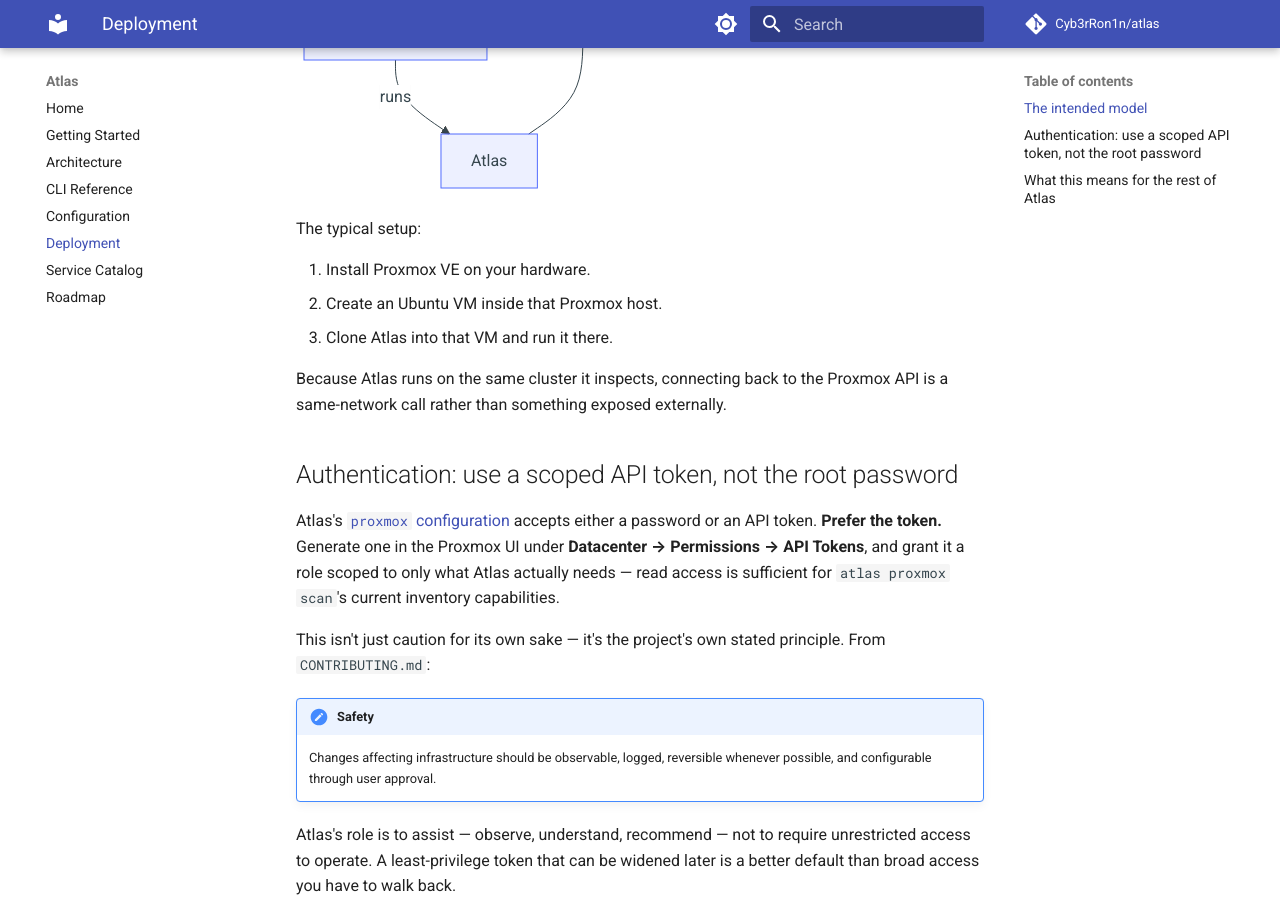
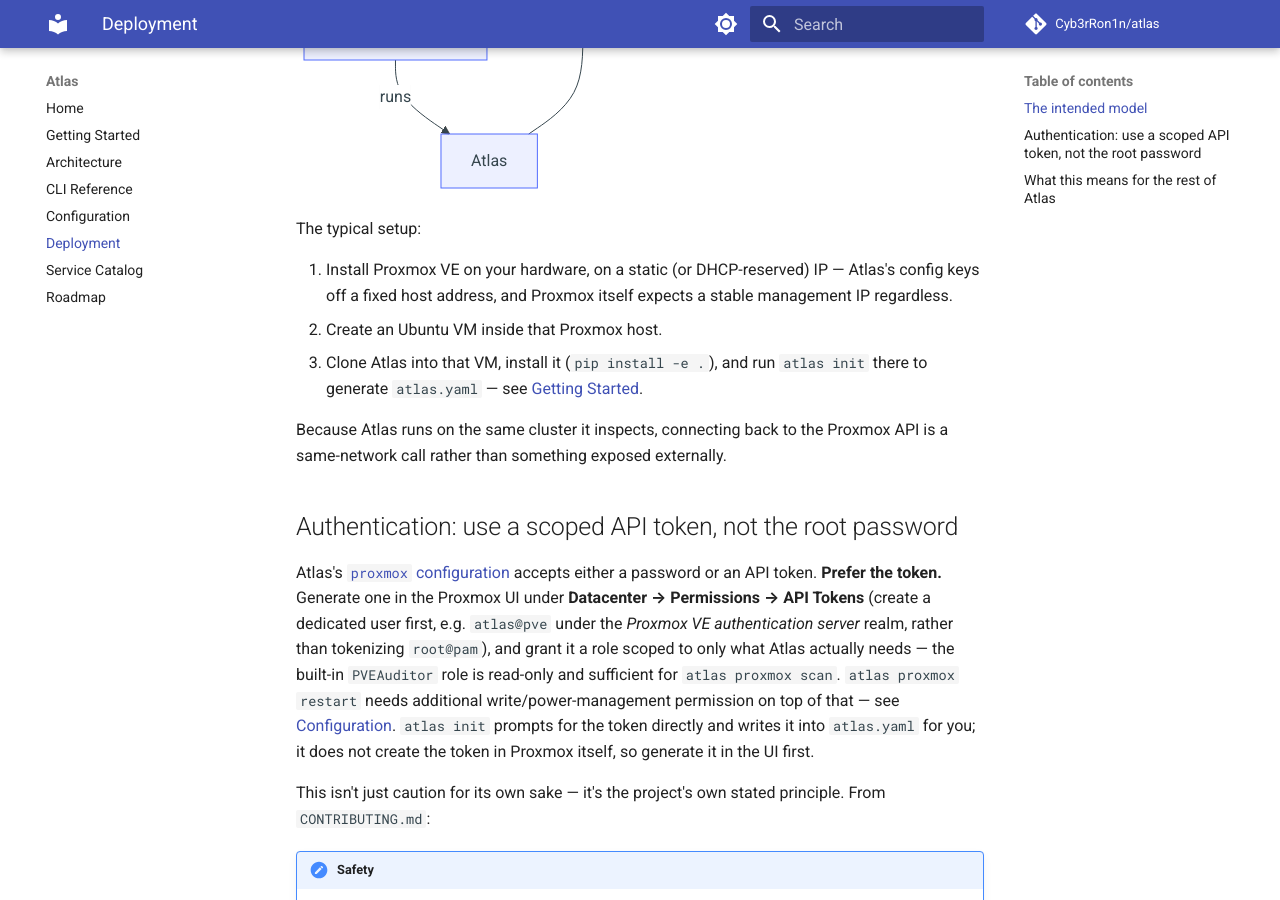
Before and after one commit to Cyb3rRon1n/atlas, an MkDocs documentation site: the page built from docs/deployment/index.md, in a window 1280 px wide and 900 px high, scrolled down 428 px. Built offline with MkDocs 1.6.1 and Material for MkDocs 9.7.7, drawn with Linux system fonts in a browser that asks for light colours; comment, search, counter and statistics services are not loaded.

Commit message:
docs: point deployment guide at atlas init instead of manual YAML
The deployment doc still described the Proxmox token/config setup as
hand-editing atlas.yaml, but atlas init automates exactly that flow
now. Also names PVEAuditor as the concrete read-only role for scan
(rather than just "read access"), and notes restart needs more than
that, and that a static/reserved IP matters for Proxmox's own
management interface, not just Atlas's config.

Co-Authored-By: Claude Sonnet 5 <noreply@anthropic.com>

```diff
--- a/docs/deployment/index.md
+++ b/docs/deployment/index.md
@@ -13,15 +13,15 @@ graph TD
 
 The typical setup:
 
-1. Install Proxmox VE on your hardware.
+1. Install Proxmox VE on your hardware, on a static (or DHCP-reserved) IP — Atlas's config keys off a fixed host address, and Proxmox itself expects a stable management IP regardless.
 2. Create an Ubuntu VM inside that Proxmox host.
-3. Clone Atlas into that VM and run it there.
+3. Clone Atlas into that VM, install it (`pip install -e .`), and run `atlas init` there to generate `atlas.yaml` — see [Getting Started](../getting-started/index.md).
 
 Because Atlas runs on the same cluster it inspects, connecting back to the Proxmox API is a same-network call rather than something exposed externally.
 
 ## Authentication: use a scoped API token, not the root password
 
-Atlas's [`proxmox` configuration](../configuration.md#proxmox) accepts either a password or an API token. **Prefer the token.** Generate one in the Proxmox UI under **Datacenter → Permissions → API Tokens**, and grant it a role scoped to only what Atlas actually needs — read access is sufficient for `atlas proxmox scan`'s current inventory capabilities.
+Atlas's [`proxmox` configuration](../configuration.md#proxmox) accepts either a password or an API token. **Prefer the token.** Generate one in the Proxmox UI under **Datacenter → Permissions → API Tokens** (create a dedicated user first, e.g. `atlas@pve` under the *Proxmox VE authentication server* realm, rather than tokenizing `root@pam`), and grant it a role scoped to only what Atlas actually needs — the built-in `PVEAuditor` role is read-only and sufficient for `atlas proxmox scan`. `atlas proxmox restart` needs additional write/power-management permission on top of that — see [Configuration](../configuration.md#proxmox). `atlas init` prompts for the token directly and writes it into `atlas.yaml` for you; it does not create the token in Proxmox itself, so generate it in the UI first.
 
 This isn't just caution for its own sake — it's the project's own stated principle. From `CONTRIBUTING.md`:
 
```
